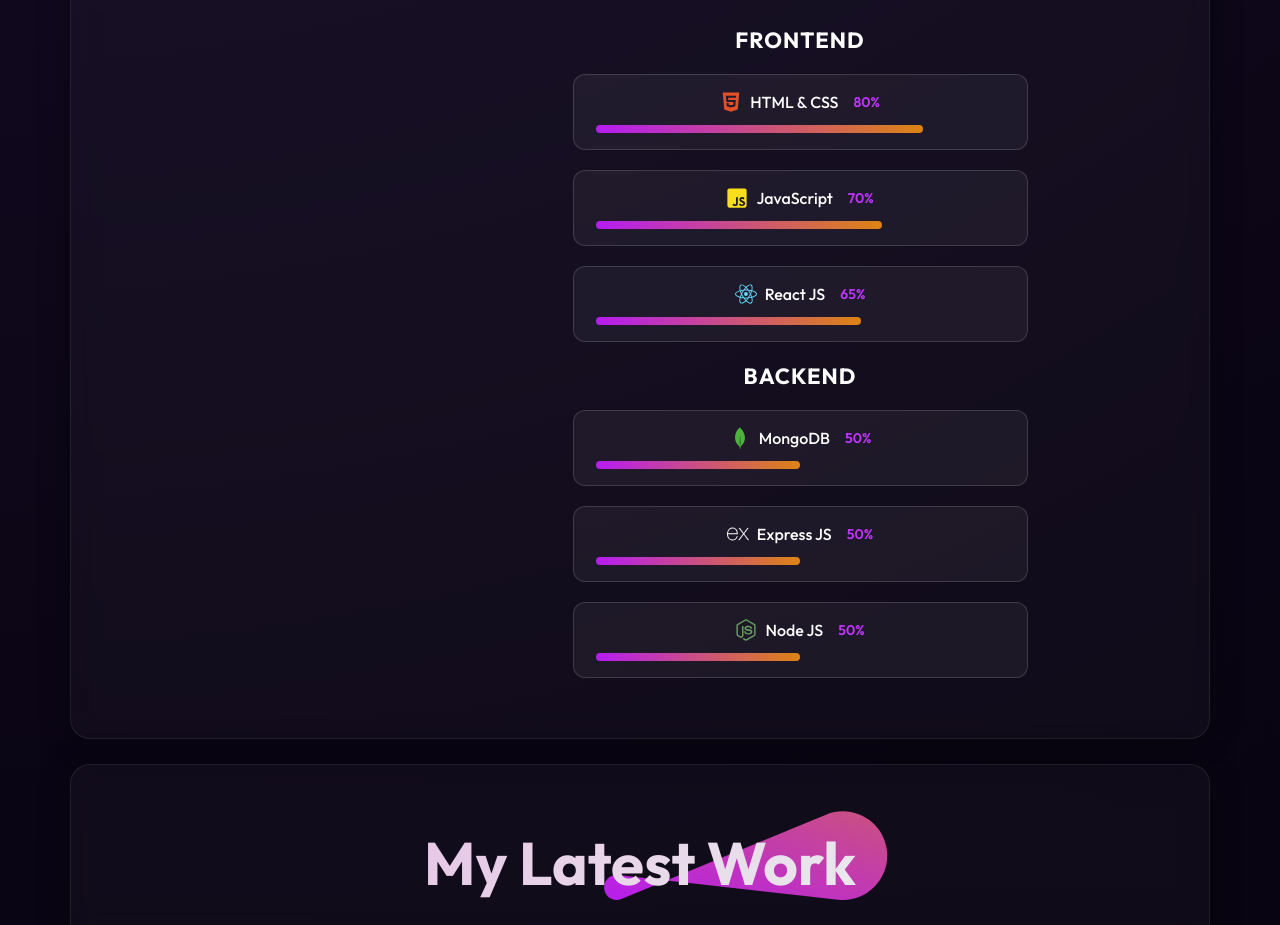
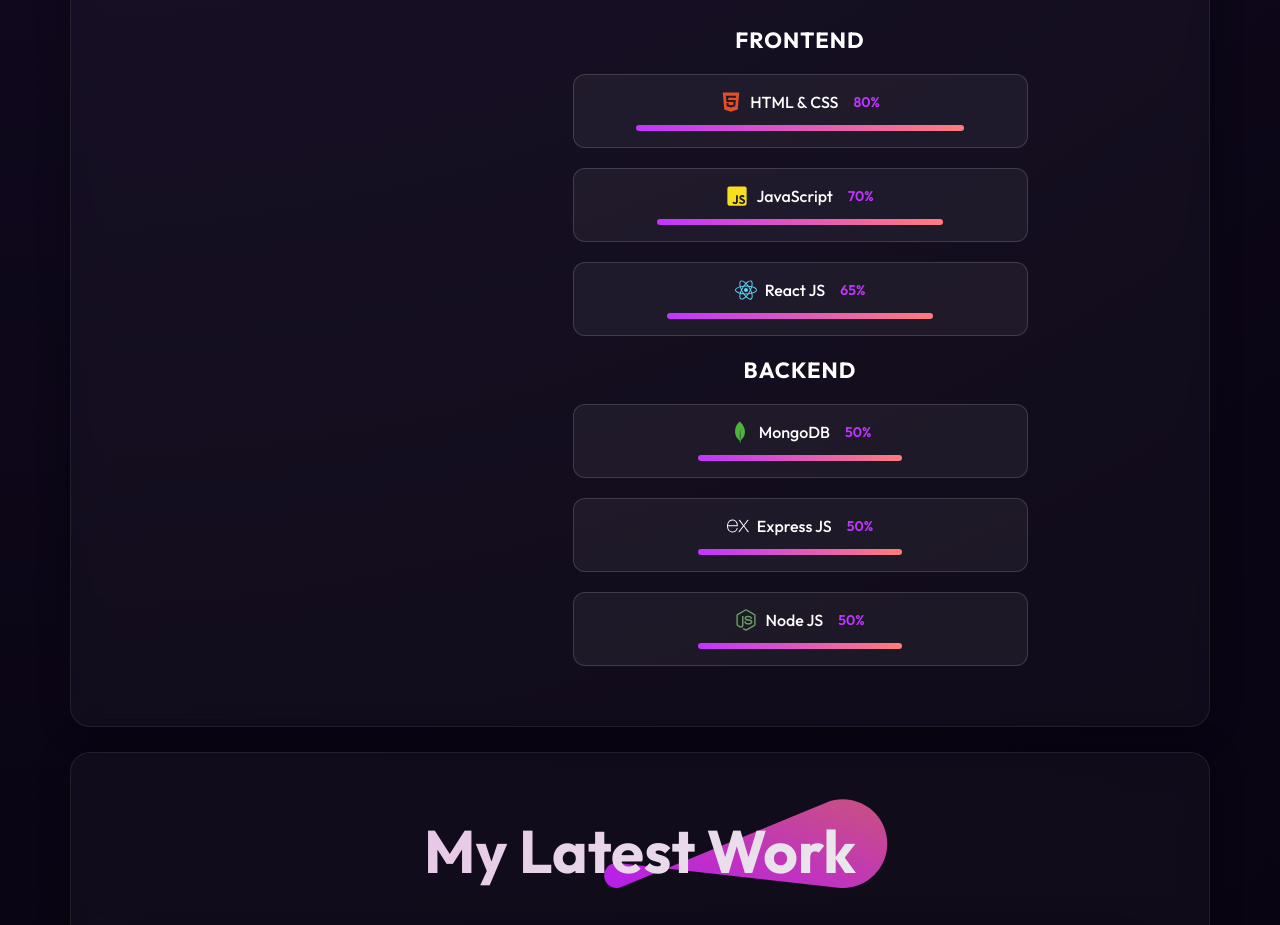
Before and after one commit to vaishnavikolekar1516/portfolio-react, a React (Vite) app: page / in a window 1280 px wide. Shown: the part 1500-2425 px from the top of the page. Built offline with nearby package versions, Linux system fonts and the light colour scheme.

Commit message:
skills solve

```diff
--- a/src/Components/About/About.css
+++ b/src/Components/About/About.css
@@ -158,22 +158,15 @@
 
 /* PROGRESS BAR */
 
-/* .about-skill hr{
+.about-skill hr{
   border:none;
+  width: 400x;
   height:6px;
   border-radius:6px;
   background:linear-gradient(90deg,#c135ff,#ff7b7b);
   margin:auto;
-} */
+}
 
-.about-skill hr{
-  outline: none;
-  border: none;
-  width: 350px;   /* increase this */
-  height: 8px;
-  border-radius: 50px;
-  background: linear-gradient(264deg,#DF8908 -5.09%, #B415FF 106.28%);
-}
 /* ICONS */
 
 .skill-icon{
```
